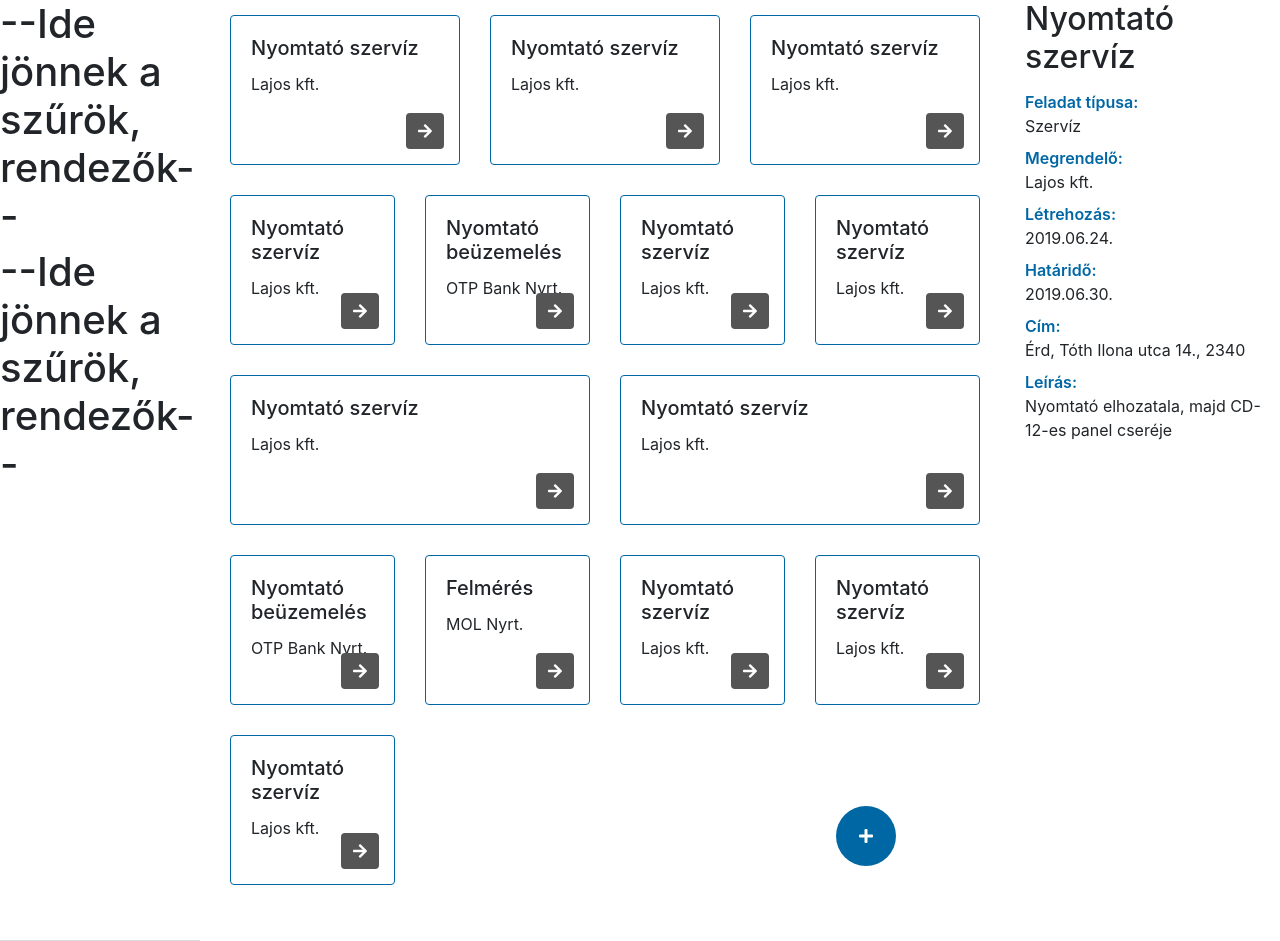
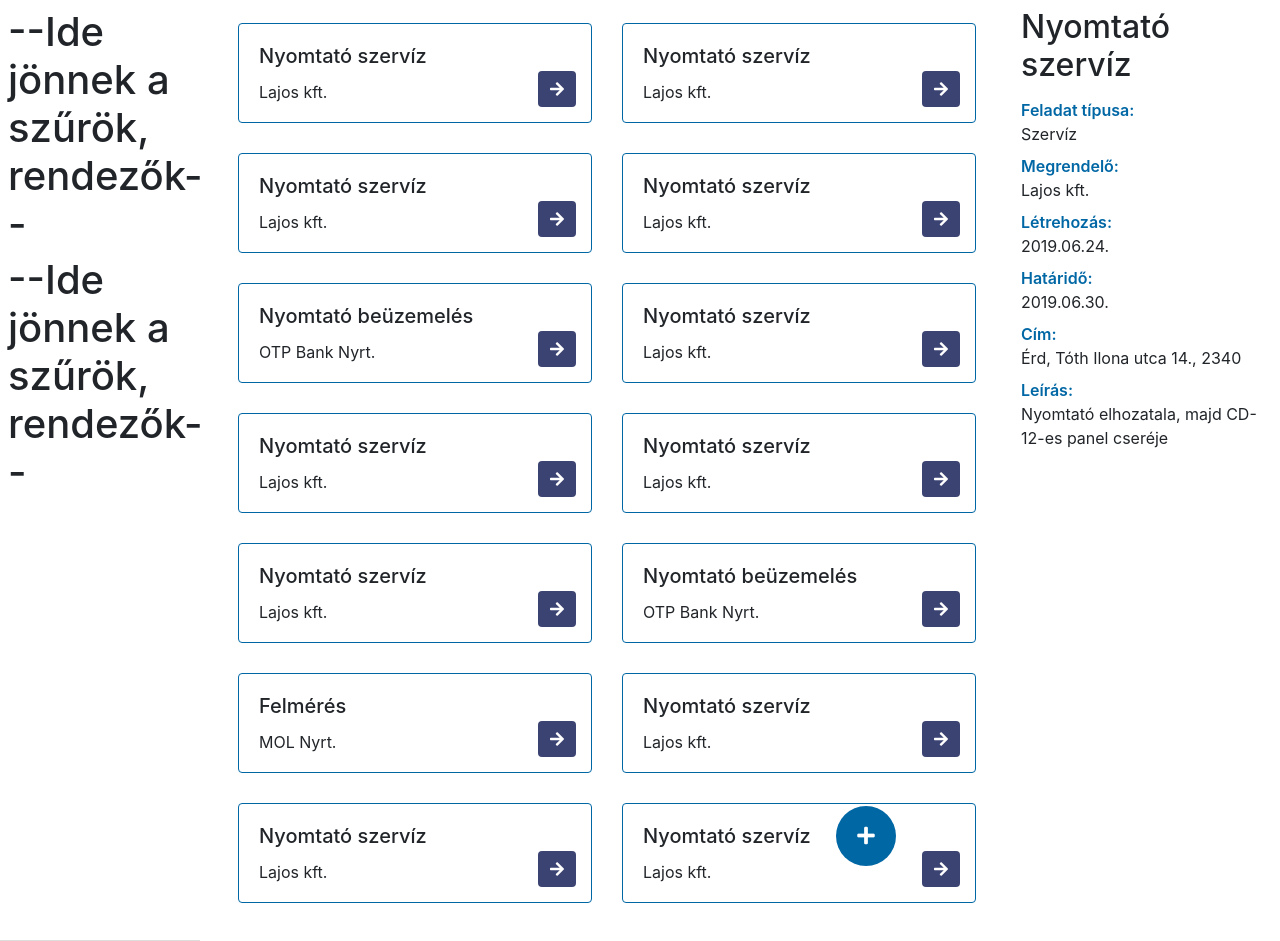
Before and after one commit to kosaaron/ssbs, a PHP site: page /feladatkezeles.html in a window 1280 px wide. Run offline with PHP 8.4, Linux system fonts and the light colour scheme.

Commit message:
Few design changes in taskcards

```diff
--- a/css/feladatkezeles.css
+++ b/css/feladatkezeles.css
@@ -14,10 +14,15 @@
     z-index: 1;
     background-color: #0067A5;
     border: none;
+    font-size: 20px;
+}
+.fixedaddbutton:hover {
+    background-color: rgb(18, 128, 197);
+    font-size:22px;
 }
 
 .taskcard {
-    height: 150px;
+    height: 100px;
     margin-bottom: 30px;
     padding: 0px;
     position: relative;
@@ -27,9 +32,9 @@
 
 .taskcard:hover {
     cursor: pointer;
-    -webkit-box-shadow: 2px 1px 6px 1px rgba(0, 103, 165, 0.75);
-    -moz-box-shadow: 2px 1px 6px 1px rgba(0, 103, 165, 0.75);
-    box-shadow: 2px 1px 6px 1px rgba(0, 103, 165, 0.75);
+    -webkit-box-shadow: 2px 1px 6px 1px #3B4372;
+    -moz-box-shadow: 2px 1px 6px 1px #3B4372;
+    box-shadow: 2px 1px 6px 1px #3B4372;
 }
 
 .next-button {
@@ -37,7 +42,7 @@
     bottom: 15px;
     right: 15px;
     color: #fff;
-    background-color: #555;
+    background-color: #3B4372;
     border: none;
 }
 
--- a/feladatkezeles.html
+++ b/feladatkezeles.html
@@ -11,70 +11,16 @@
 </head>
 
 <body>
-    <div id="tasks_manager" class="display-flex flex-row full-screen">
-        <div class="filter-box">
+    <div id="tasks_manager" class="d-flex align-items-stretch display-flex flex-row full-screen">
+        <div class="p-2 flex-fill flex-shrink-1 filter-box">
             <h1>--Ide jönnek a szűrök, rendezők--</h1>
             <h1>--Ide jönnek a szűrök, rendezők--</h1>
         </div>
-        <div class="filtered-table display-flex flex-1">
+        <div class="p-2 flex-fill flex-grow-1 filtered-table display-flex flex-1">
             <button class="btn btn-primary fixedaddbutton"><i class="fas fa-plus"></i></button>
             <div id="card-container" class="col-9">
                 <div class="row">
-                    <div class="col-sm-6 col-md-4">
-                        <div class="card taskcard">
-                            <div class="card-body">
-                                <h5 class="card-title">Nyomtató szervíz</h5>
-                                <p class="card-text">Lajos kft.</p>
-                                <a href="#" class="btn btn-primary next-button"><i class="fas fa-arrow-right"></i></a>
-                            </div>
-                        </div>
-                    </div>
-                    <div class="col-sm-6 col-md-4">
-                        <div class="card taskcard">
-                            <div class="card-body">
-                                <h5 class="card-title">Nyomtató szervíz</h5>
-                                <p class="card-text">Lajos kft.</p>
-                                <a href="#" class="btn btn-primary next-button"><i class="fas fa-arrow-right"></i></a>
-                            </div>
-                        </div>
-                    </div>
-                    <div class="col-sm-6 col-md-4">
-                        <div class="card taskcard">
-                            <div class="card-body">
-                                <h5 class="card-title">Nyomtató szervíz</h5>
-                                <p class="card-text">Lajos kft.</p>
-                                <a href="#" class="btn btn-primary next-button"><i class="fas fa-arrow-right"></i></a>
-                            </div>
-                        </div>
-                    </div>
-                    <div class="col-sm-6 col-md-4 col-lg-3">
-                        <div class="card taskcard">
-                            <div class="card-body">
-                                <h5 class="card-title">Nyomtató szervíz</h5>
-                                <p class="card-text">Lajos kft.</p>
-                                <a href="#" class="btn btn-primary next-button"><i class="fas fa-arrow-right"></i></a>
-                            </div>
-                        </div>
-                    </div>
-                    <div class="col-sm-6 col-md-4 col-lg-3">
-                        <div class="card taskcard">
-                            <div class="card-body">
-                                <h5 class="card-title">Nyomtató beüzemelés</h5>
-                                <p class="card-text">OTP Bank Nyrt.</p>
-                                <a href="#" class="btn btn-primary next-button"><i class="fas fa-arrow-right"></i></a>
-                            </div>
-                        </div>
-                    </div>
-                    <div class="col-sm-6 col-md-4 col-lg-3">
-                        <div class="card taskcard">
-                            <div class="card-body">
-                                <h5 class="card-title">Nyomtató szervíz</h5>
-                                <p class="card-text">Lajos kft.</p>
-                                <a href="#" class="btn btn-primary next-button"><i class="fas fa-arrow-right"></i></a>
-                            </div>
-                        </div>
-                    </div>
-                    <div class="col-sm-6 col-md-4 col-lg-3">
+                    <div class="col-sm-6">
                         <div class="card taskcard">
                             <div class="card-body">
                                 <h5 class="card-title">Nyomtató szervíz</h5>
@@ -101,7 +47,16 @@
                             </div>
                         </div>
                     </div>
-                    <div class="col-sm-6 col-md-4 col-lg-3">
+                    <div class="col-sm-6">
+                        <div class="card taskcard">
+                            <div class="card-body">
+                                <h5 class="card-title">Nyomtató szervíz</h5>
+                                <p class="card-text">Lajos kft.</p>
+                                <a href="#" class="btn btn-primary next-button"><i class="fas fa-arrow-right"></i></a>
+                            </div>
+                        </div>
+                    </div>
+                    <div class="col-sm-6">
                         <div class="card taskcard">
                             <div class="card-body">
                                 <h5 class="card-title">Nyomtató beüzemelés</h5>
@@ -110,7 +65,52 @@
                             </div>
                         </div>
                     </div>
-                    <div class="col-sm-6 col-md-4 col-lg-3">
+                    <div class="col-sm-6">
+                        <div class="card taskcard">
+                            <div class="card-body">
+                                <h5 class="card-title">Nyomtató szervíz</h5>
+                                <p class="card-text">Lajos kft.</p>
+                                <a href="#" class="btn btn-primary next-button"><i class="fas fa-arrow-right"></i></a>
+                            </div>
+                        </div>
+                    </div>
+                    <div class="col-sm-6">
+                        <div class="card taskcard">
+                            <div class="card-body">
+                                <h5 class="card-title">Nyomtató szervíz</h5>
+                                <p class="card-text">Lajos kft.</p>
+                                <a href="#" class="btn btn-primary next-button"><i class="fas fa-arrow-right"></i></a>
+                            </div>
+                        </div>
+                    </div>
+                    <div class="col-sm-6">
+                        <div class="card taskcard">
+                            <div class="card-body">
+                                <h5 class="card-title">Nyomtató szervíz</h5>
+                                <p class="card-text">Lajos kft.</p>
+                                <a href="#" class="btn btn-primary next-button"><i class="fas fa-arrow-right"></i></a>
+                            </div>
+                        </div>
+                    </div>
+                    <div class="col-sm-6">
+                        <div class="card taskcard">
+                            <div class="card-body">
+                                <h5 class="card-title">Nyomtató szervíz</h5>
+                                <p class="card-text">Lajos kft.</p>
+                                <a href="#" class="btn btn-primary next-button"><i class="fas fa-arrow-right"></i></a>
+                            </div>
+                        </div>
+                    </div>
+                    <div class="col-sm-6">
+                        <div class="card taskcard">
+                            <div class="card-body">
+                                <h5 class="card-title">Nyomtató beüzemelés</h5>
+                                <p class="card-text">OTP Bank Nyrt.</p>
+                                <a href="#" class="btn btn-primary next-button"><i class="fas fa-arrow-right"></i></a>
+                            </div>
+                        </div>
+                    </div>
+                    <div class="col-sm-6">
                         <div class="card taskcard">
                             <div class="card-body">
                                 <h5 class="card-title">Felmérés</h5>
@@ -119,7 +119,7 @@
                             </div>
                         </div>
                     </div>
-                    <div class="col-sm-6 col-md-4 col-lg-3">
+                    <div class="col-sm-6">
                         <div class="card taskcard">
                             <div class="card-body">
                                 <h5 class="card-title">Nyomtató szervíz</h5>
@@ -128,7 +128,7 @@
                             </div>
                         </div>
                     </div>
-                    <div class="col-sm-6 col-md-4 col-lg-3">
+                    <div class="col-sm-6">
                         <div class="card taskcard">
                             <div class="card-body">
                                 <h5 class="card-title">Nyomtató szervíz</h5>
@@ -137,7 +137,7 @@
                             </div>
                         </div>
                     </div>
-                    <div class="col-sm-6 col-md-4 col-lg-3">
+                    <div class="col-sm-6">
                         <div class="card taskcard">
                             <div class="card-body">
                                 <h5 class="card-title">Nyomtató szervíz</h5>
```
